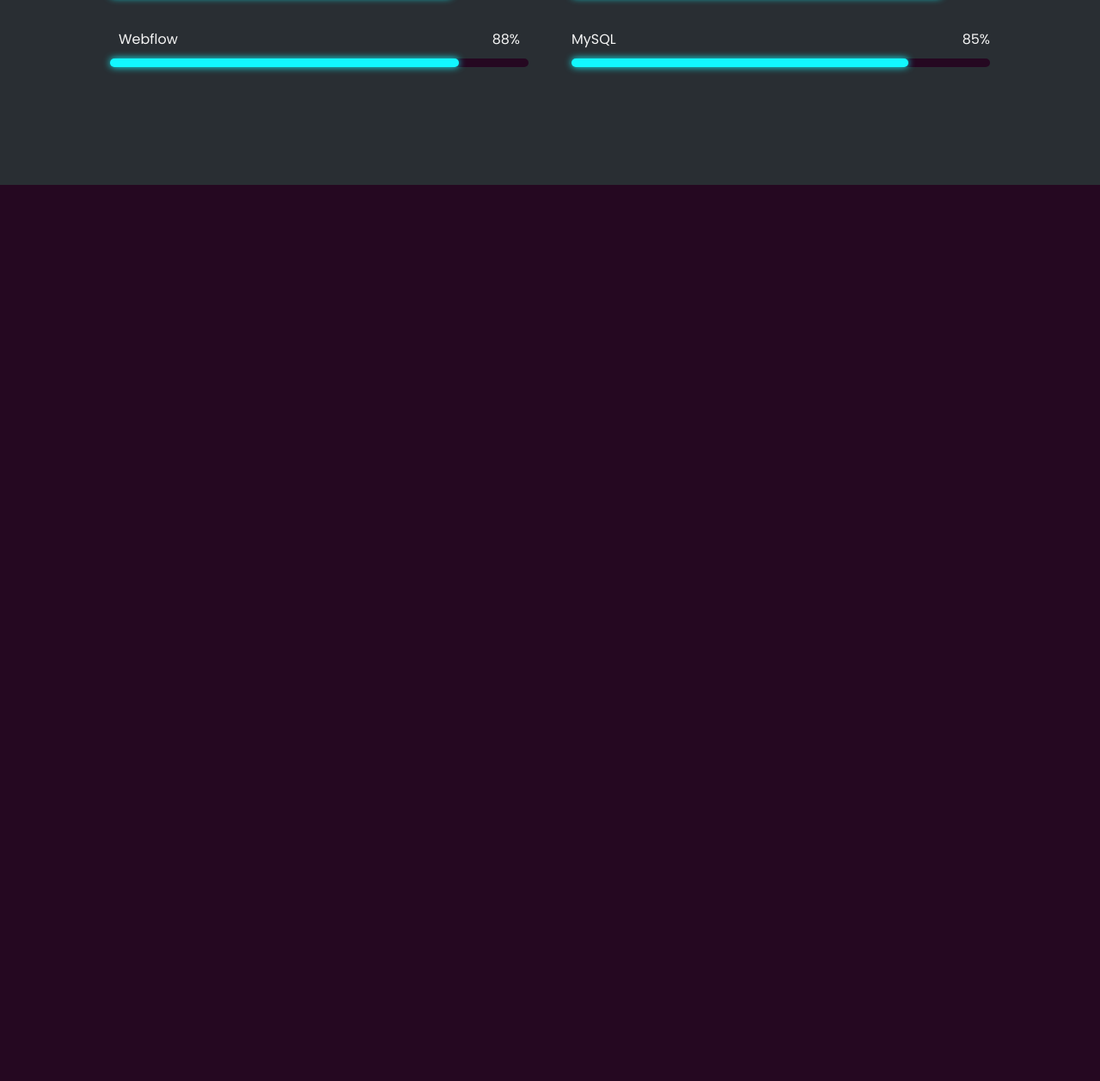
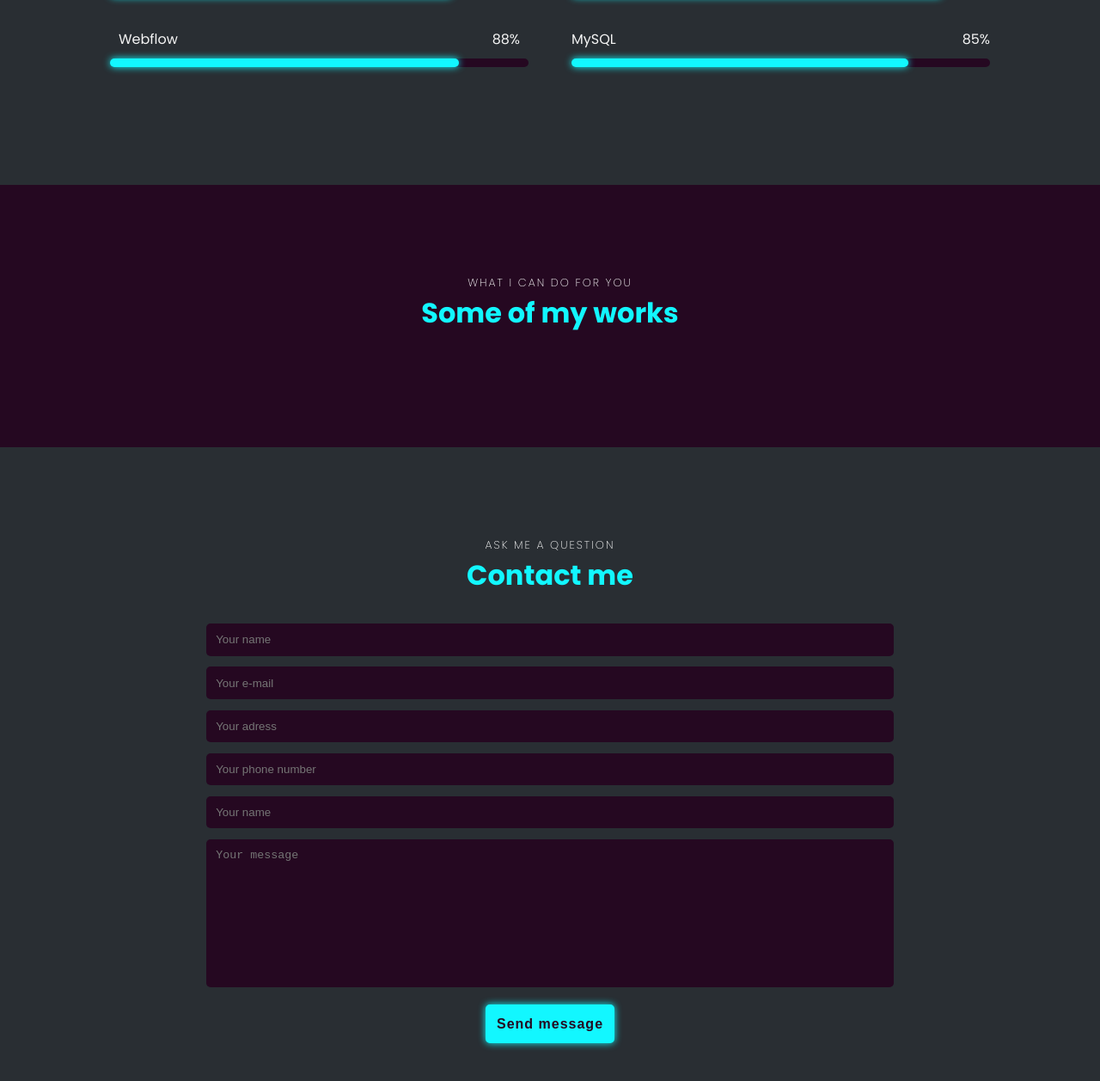
Before and after one commit to mkulovac1/mkulovac1.github.io, a plain HTML site: page index.html in a window 1280 px wide. Shown: the part 3081-4338 px from the top of the page at 86% size. Before the commit the page ends 3296 px from the top, so only its background shows below. Drawn offline with nearby package versions, Linux system fonts and the light colour scheme.

Commit message:
section "contact" implemented

```diff
--- a/index.html
+++ b/index.html
@@ -367,7 +367,39 @@
                 </div>
             </div>
         </div>
+    </section>
 
+
+
+    <!-- sekcija nekih mojih projekata -->
+    <section class="portfolio" id="portfolio">
+        <div class="main-text">
+            <span>What I can do for you</span>
+            <h2>Some of my works</h2>
+        </div>
+    </section>
+
+
+
+
+    <!-- sekcija za kontakt -->
+    <section class="contact" id="contact">
+        <div class="main-text">
+            <span>Ask me a question</span>
+            <h2>Contact me</h2>
+        </div>
+
+        <form action="#">
+            <input type="text" placeholder="Your name">
+            <input type="text" placeholder="Your e-mail">
+            <input type="text" placeholder="Your adress">
+            <input type="number" placeholder="Your phone number">
+            <input type="text" placeholder="Your name">
+            <textarea name="" id="" cols="30" rows="10" placeholder="Your message"></textarea>
+            <div class="btn-box formBtn">
+                <button type="submit" class="btn">Send message</button>
+            </div>
+        </form>
     </section>
 
     <script src="script.js"></script>
--- a/style.css
+++ b/style.css
@@ -149,7 +149,7 @@ section {
     height: 45px;
 }
 
-.btn-box a.btn {
+.btn-box .btn {
     display: inline-flex;
     justify-content: center;
     align-items: center;
@@ -169,11 +169,11 @@ section {
     border: 2px solid var(--hover-color);
 }
 
-a.btn:hover {
+.btn:hover {
     color: var(--hover-color);
 }
 
-a.btn::before {
+.btn::before {
     content: "";
     position: absolute;
     top: 0;
@@ -185,20 +185,20 @@ a.btn::before {
     transition: .4s;
 }
 
-a.btn:hover::before {
+.btn:hover::before {
     width: 100%;
 }
 
-a.btn:nth-child(2) {
+.btn:nth-child(2) {
     background: var(--bg-color);
     color: var(--hover-color);
 }
 
-a.btn:nth-child(2)::before {
+.btn:nth-child(2)::before {
     background: var(--hover-color);
 }
 
-a.btn:nth-child(2):hover {
+.btn:nth-child(2):hover {
     color: var(--bg-color)
 }
 
@@ -691,3 +691,42 @@ a.btn:nth-child(2):hover {
         width: 85%;
     }
 }
+
+
+
+.contact {
+    background: var(--secon-bg-color);
+    width: 100%;
+}
+
+.contact form {
+    text-align: center;
+    max-width: 50rem;
+    margin: 1rem auto;
+    margin-bottom: 3rem;
+}
+
+.contact form input, .contact form textarea {
+    width: 100%;
+    color: var(--text-color);
+    background: var(--bg-color);
+    margin-bottom: .8rem;
+    border: none;
+    border-radius: 5px;
+    padding: .7rem;
+}
+
+.contact form textarea {
+    resize: none;
+}
+
+.formBtn {
+    display: flex;
+    justify-content: center;
+    width: 100%;
+}
+
+.formBtn .btn {
+    cursor: pointer;
+    font-size: 1rem;
+}
```
